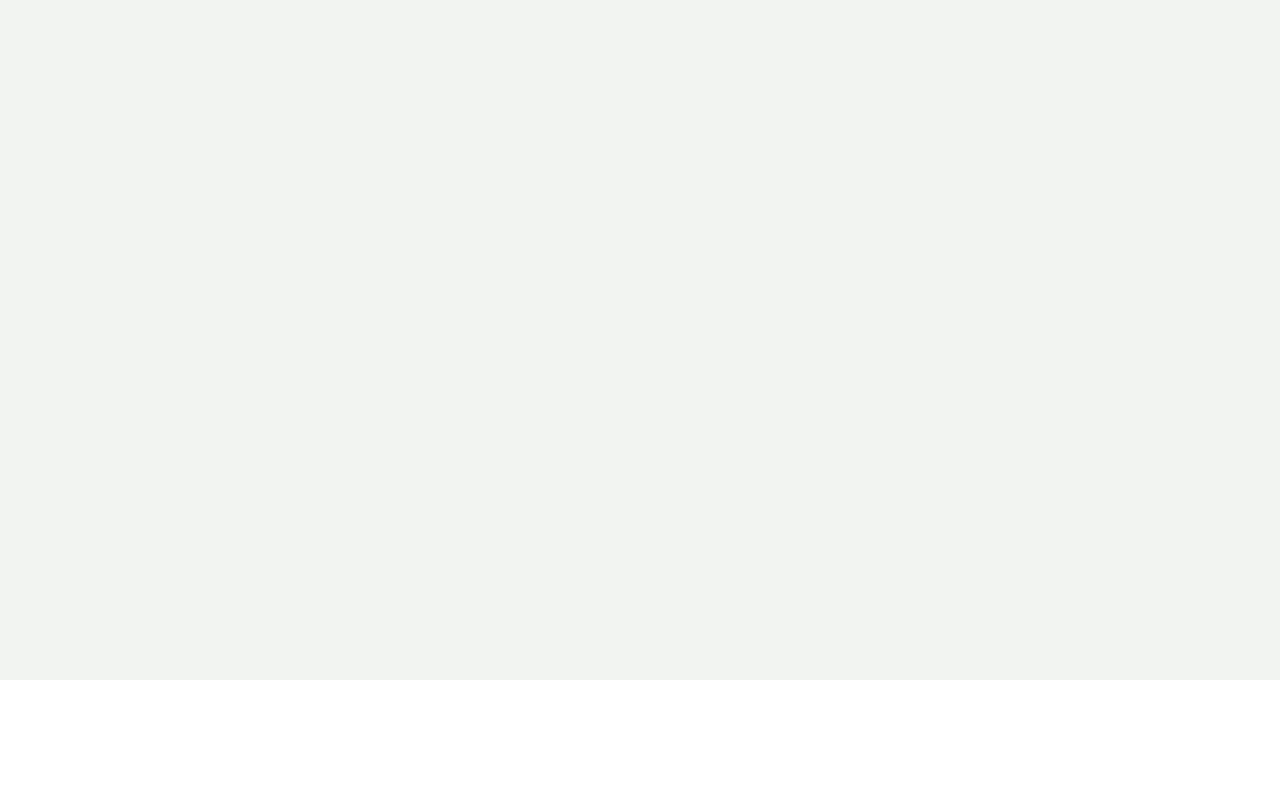
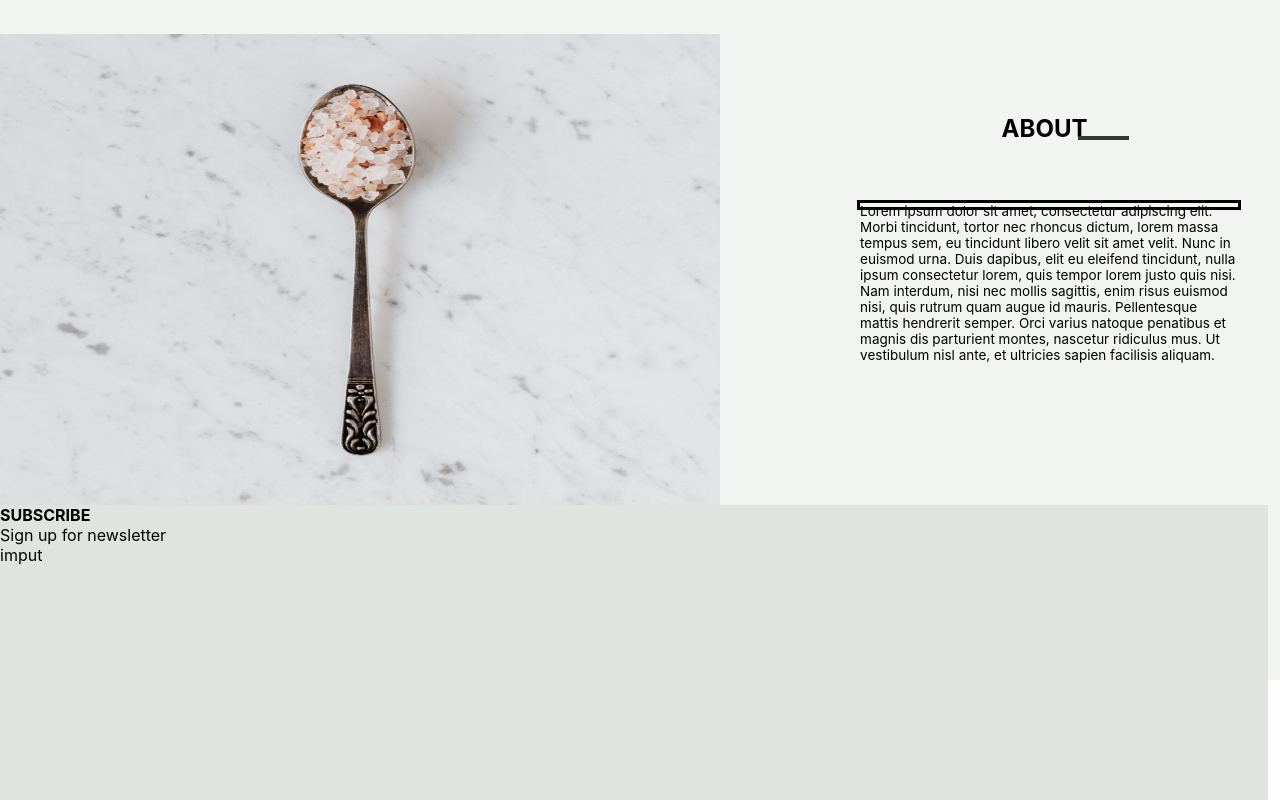
Before and after one commit to BL4CKPIX/Project-Dupla, a React (Create React App) app: page / in a window 1280 px wide. Shown: the part 1720-2520 px from the top of the page. Before the commit the page ends 2400 px from the top, so only its background shows below. Built offline with nearby package versions, Linux system fonts and the light colour scheme.

Commit message:
Parte da Main terminada amigo

```diff
--- a/src/Components/Main.jsx
+++ b/src/Components/Main.jsx
@@ -3,6 +3,7 @@ import * as S from '../Styles/StyleMain'
 import Bolo from '../Img/Main/BoloMain.png'
 import Pizza from '../Img/Main/PizzaMain.png'
 import Copo from '../Img/Main/CopoMain.png'
+import Colher from '../Img/Main/ImgColherMain.png'
 
 export default function Main(){
     return(
@@ -30,6 +31,18 @@ export default function Main(){
                     <p>Peanut Smoothie</p>
                 </S.Caixa>
             </S.ContainerFood>
+            <S.Section2>
+                <S.Img2 src={Colher} alt="Colher" />
+                <S.Texto2>ABOUT</S.Texto2>
+                <S.Linha3></S.Linha3>
+                <S.lorem>Lorem ipsum dolor sit amet, consectetur adipiscing elit. Morbi tincidunt, tortor nec rhoncus dictum, lorem massa tempus sem, eu tincidunt libero velit sit amet velit. Nunc in euismod urna. Duis dapibus, elit eu eleifend tincidunt, nulla ipsum consectetur lorem, quis tempor lorem justo quis nisi. Nam interdum, nisi nec mollis sagittis, enim risus euismod nisi, quis rutrum quam augue id mauris. Pellentesque mattis hendrerit semper. Orci varius natoque penatibus et magnis dis parturient montes, nascetur ridiculus mus. Ut vestibulum nisl ante, et ultricies sapien facilisis aliquam.</S.lorem>
+            </S.Section2>
+            <S.Section3>
+                <h4>SUBSCRIBE</h4>
+                <p>Sign up for newsletter</p>
+                imput
+            </S.Section3>
         </S.ContainerMain>
+
     )
 }
--- a/src/Styles/StyleMain.js
+++ b/src/Styles/StyleMain.js
@@ -51,3 +51,43 @@ export const Linha = styled.div`
     height: 0.5vh;
     width: 5vw;
 `
+export const Section2 = styled.section`
+margin-top:12vw;
+display:flex;
+`
+export const Img2 = styled.img`
+width:90vh;
+height:36.8vw;
+
+`
+
+export const Texto2 = styled.h2`
+position: relative;
+left: 22vw;
+top: 10vh
+
+`
+export const lorem = styled.p`
+width:30%;
+height:10px;
+font-size:13.5px;
+margin-top:13vw;
+margin-left:0vw;
+border:solid
+`
+export const Linha3 = styled.div`
+    background-color: #373737;
+    height: 0.5vh;
+    width: 4vw;
+    position:relative;
+    top:8vw;
+    left:34vh;
+
+`
+export const Section3 = styled.section`
+background-color:#DFE4DE;
+width: 99.1vw;
+height:60vh;
+
+
+`
```
